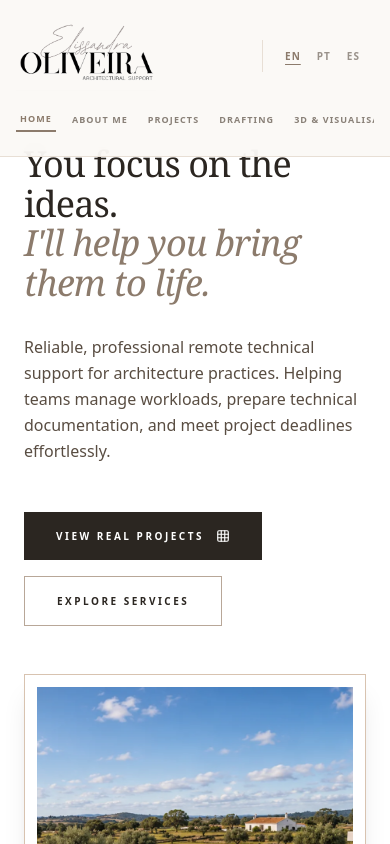
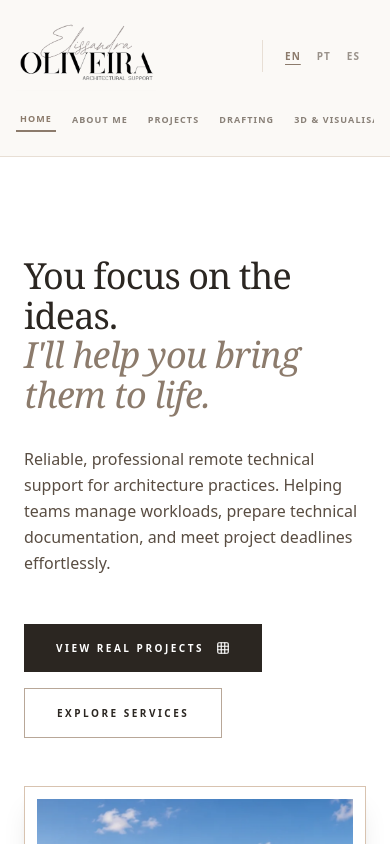
Before and after one commit to andersonato/landing-template, a Next.js app: page / in a window 390 px wide. Shown: the top 844 px of the page. Built offline with nearby package versions, Linux system fonts and the light colour scheme.

Commit message:
Add mobile spacing below fixed navigation

```diff
--- a/app/components/SectionRenderer.jsx
+++ b/app/components/SectionRenderer.jsx
@@ -86,7 +86,7 @@ export default function SectionRenderer() {
         <button onClick={() => navigateTo("contact")} className="hidden h-10 w-[150px] items-center justify-center whitespace-nowrap border border-[#8c7b6c] px-2 text-[9px] font-bold uppercase tracking-[0.08em] text-[#2b2621] transition-all duration-300 hover:bg-[#8c7b6c] hover:text-white md:col-start-4 md:inline-flex">{t("workWithMe")}</button>
       </nav>
 
-      <main className={`relative z-10 transition-opacity duration-500 ${isTransitioning ? "opacity-0" : "opacity-100"}`}>
+      <main className={`relative z-10 pt-28 md:pt-0 transition-opacity duration-500 ${isTransitioning ? "opacity-0" : "opacity-100"}`}>
         {view === "home" && <>
           <Hero navigateTo={navigateTo} scrollToSolutions={scrollToSolutions} t={t} />
           <section className="relative z-10 border-y border-[#e8dfd5] bg-white py-16">
```
